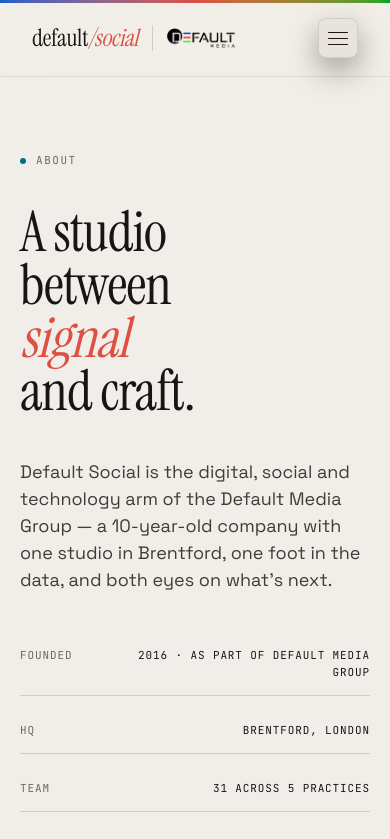
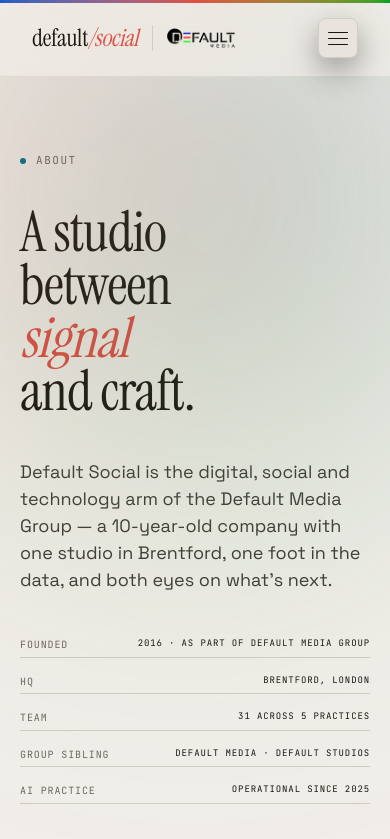
Before and after one commit to Dbrowne14/Default_Social_AI, a Next.js app: page /about in a window 390 px wide. Shown: the top 839 px of the page. Built offline with nearby package versions, Linux system fonts and the light colour scheme.

Commit message:
Adjusting Headers foreach page to account include background colouring

```diff
--- a/components/about/AboutHeader.tsx
+++ b/components/about/AboutHeader.tsx
@@ -24,6 +24,11 @@ const companyInfo = [
 const AboutHeader = () => {
   return (
     <header className=" pt-nav flex items-center  border-b border-line min-h-screen">
+      <div
+        aria-hidden="true"
+        className="absolute inset-0 z-0 opacity-100 blur-[140px]
+bg-[radial-gradient(circle_at_15%_20%,color-mix(in_oklch,var(--accent)_40%,transparent),transparent_42%),radial-gradient(circle_at_85%_15%,color-mix(in_oklch,var(--accent-2)_48%,transparent),transparent_36%),radial-gradient(circle_at_50%_40%,color-mix(in_oklch,var(--accent-3)_22%,transparent),transparent_52%)]"
+      />
       <div className="container-custom">
         <div className="mb-9 eyebrow">About</div>
         <div className="grid grid-cols-1 md:grid-cols-2 gap-10 md:gap-20 items-end">
@@ -40,17 +45,18 @@ const AboutHeader = () => {
             <p className="lede">
               Default Social is the digital, social and technology arm of the
               Default Media Group — a 10-year-old company with one studio in
-              Brentford, one foot in the data, and both eyes on what&apos;s next.
+              Brentford, one foot in the data, and both eyes on what&apos;s
+              next.
             </p>
             <div className="flex flex-col gap-3 font-mono text-[11px] tracking-[0.08em] uppercase mt-10">
               {companyInfo.map((info, key) => {
                 return (
                   <div
-                    className="flex justify-between gap-6 py-3.5 border-b border-line"
+                    className="flex justify-between md:gap-6 py-1 md:py-3.5 border-b border-line"
                     key={key}
                   >
-                    <span className="text-muted">{info.label}</span>
-                    <span className="text-cream text-right">{info.value}</span>
+                    <span className="text-muted text-[clamp(10px,1vw,11px)]">{info.label}</span>
+                    <span className="text-cream text-right text-[clamp(9px,1vw,11px)]">{info.value}</span>
                   </div>
                 );
               })}
--- a/components/insights/InsightsHeader.tsx
+++ b/components/insights/InsightsHeader.tsx
@@ -1,8 +1,10 @@
-
 const InsightsHeader = () => {
   return (
     <header className="pt-nav border-b border-line min-h-screen flex items-center ">
-      <div className="container-custom">
+      <div
+        aria-hidden="true"
+       className="absolute inset-0 z-0 opacity-100 blur-[140px]
+bg-[radial-gradient(circle_at_15%_20%,color-mix(in_oklch,var(--accent)_40%,transparent),transparent_42%),radial-gradient(circle_at_85%_15%,color-mix(in_oklch,var(--accent-2)_48%,transparent),transparent_36%),radial-gradient(circle_at_50%_40%,color-mix(in_oklch,var(--accent-3)_22%,transparent),transparent_52%)]"/>      <div className="container-custom">
         <div className="eyebrow mb-9">Insights</div>
         <div className="grid grid-cols-1 md:grid-cols-[1.4fr_1fr] gap-20 md:gap-10 items-end">
           <h1 className="font-serif text-[clamp(56px,9vw,140px)]">
--- a/components/services/ServicesHeader.tsx
+++ b/components/services/ServicesHeader.tsx
@@ -1,6 +1,11 @@
 const servicesHeader = () => {
   return (
     <header className="pt-nav flex items-center min-h-screen border-b border-line">
+      <div
+        aria-hidden="true"
+        className="absolute inset-0 z-0 opacity-100 blur-[140px]
+bg-[radial-gradient(circle_at_15%_20%,color-mix(in_oklch,var(--accent)_40%,transparent),transparent_42%),radial-gradient(circle_at_85%_15%,color-mix(in_oklch,var(--accent-2)_48%,transparent),transparent_36%),radial-gradient(circle_at_50%_40%,color-mix(in_oklch,var(--accent-3)_22%,transparent),transparent_52%)]"
+      />
       <div className="container-custom">
         <div className="eyebrow mb-9  font-bold border-none">Services</div>
         <div className="grid grid-cols-1 gap-7 md:grid-cols-2 md:gap-20 items-end">
```
